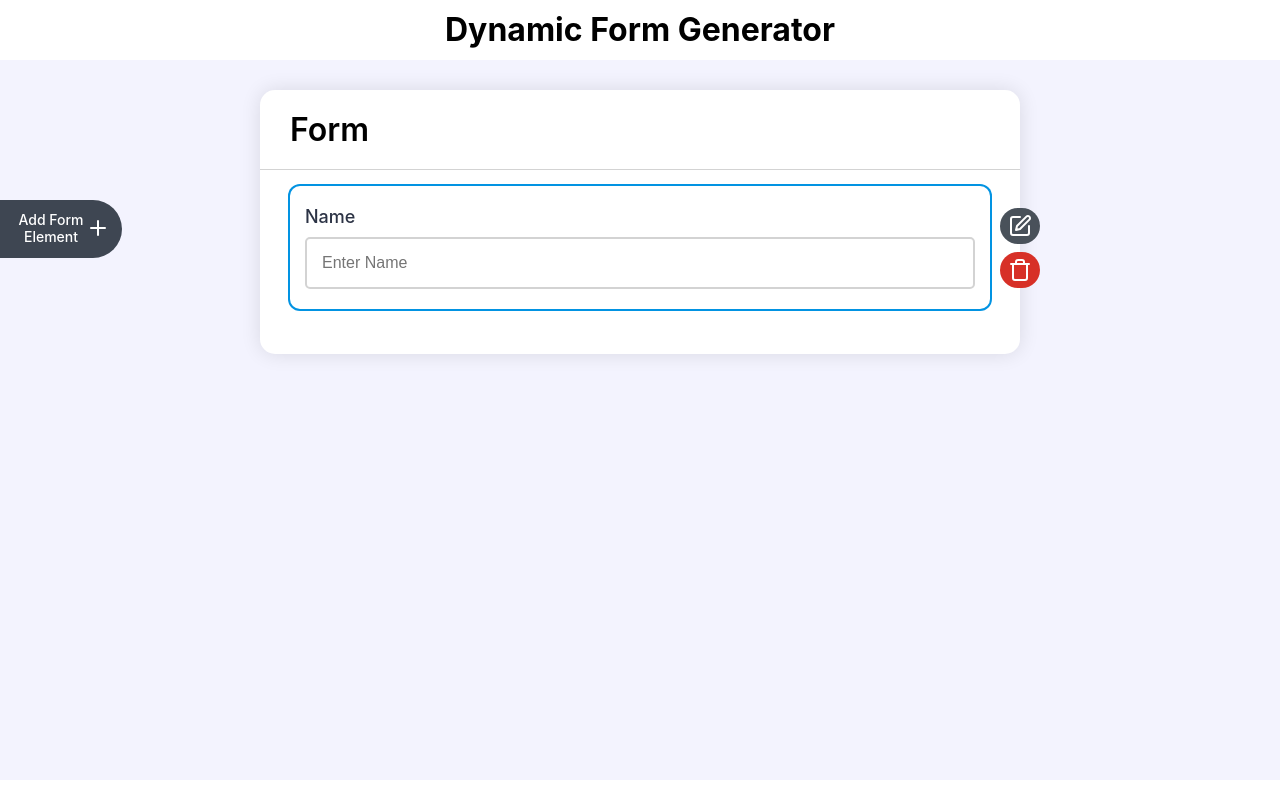
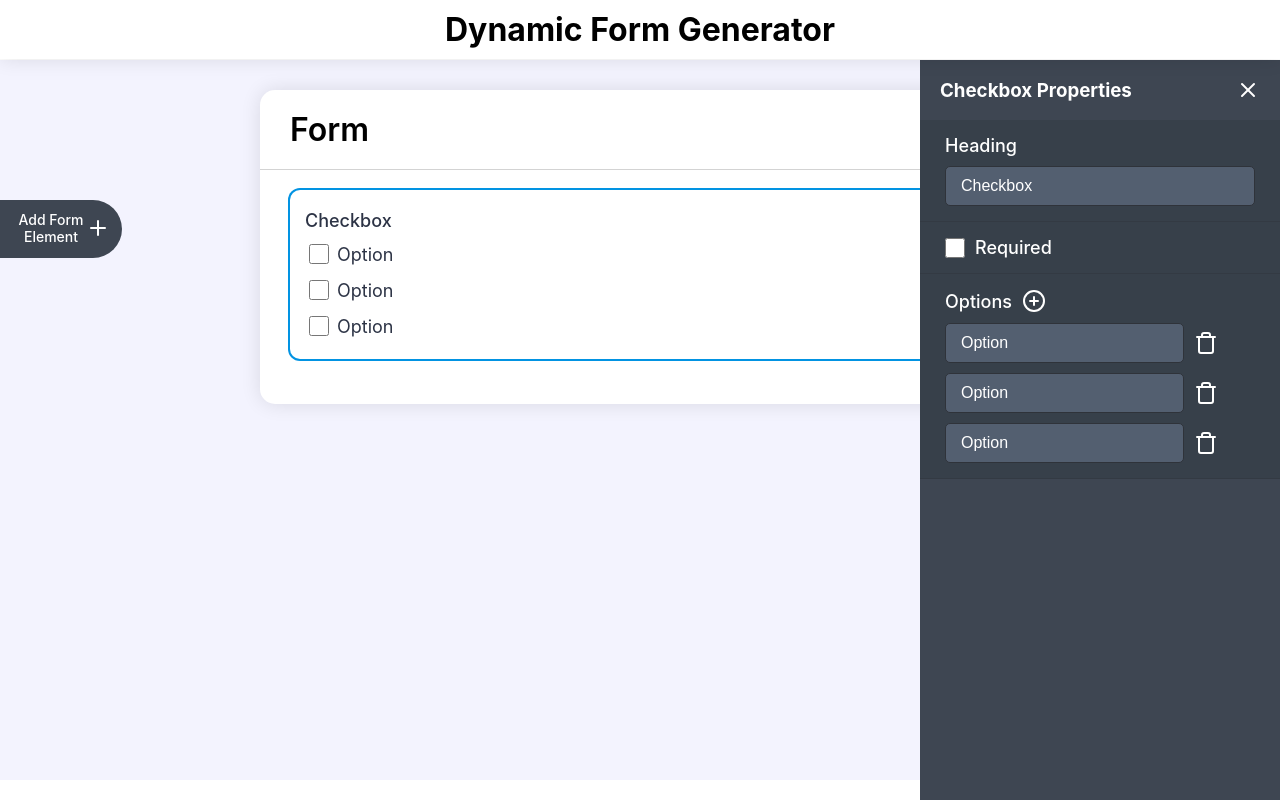
Before and after one commit to akarsh1028/dynamic-form-generator, a React (Create React App) app: page / in a window 1280 px wide. Both pictures are taken after a click on the button 1020 px from the left and 225 px from the top of the page. Built offline with nearby package versions, Linux system fonts and the light colour scheme.

Commit message:
form input done

```diff
--- a/src/App.js
+++ b/src/App.js
@@ -1,8 +1,12 @@
+import { useSelector } from 'react-redux';
 import styles from './App.module.css'
 import DynamicForm from './components/DynamicForm';
+import EditBar from './components/EditBar';
 import ElementsBar from './components/ElementsBar';
 
 function App() {
+
+  const editstate = useSelector((state) => state.editStatus.value.status)
 
   return (
     <>
@@ -12,6 +16,7 @@ function App() {
       <main className={styles.mainContent}>
         <ElementsBar/>
         <DynamicForm />
+        { editstate && <EditBar/> }
       </main>
     </>
   );
--- a/src/App.module.css
+++ b/src/App.module.css
@@ -5,6 +5,7 @@
   background: #fff;
   width: 100%;
   z-index: 50;
+  box-shadow: 0px 0px 20px 0px #0000001c;
 }
 
 .header h1 {
--- /dev/null
+++ b/src/app/slice/editStatus.js
@@ -0,0 +1,24 @@
+import { createSlice } from "@reduxjs/toolkit";
+
+export const editSlice = createSlice({
+  name: "editslice",
+  initialState: {
+    value: {
+      status: false,
+      index: 0
+    }
+  },
+  reducers: {
+    toggleState: (state, actions) => {
+      state.value.status = !state.value.status;
+      state.value.index = actions.payload
+    },
+    updateIndex: (state, actions) => {
+      state.value.index = actions.payload
+    }
+  },
+})
+
+export const { toggleState, updateIndex } = editSlice.actions
+
+export default editSlice.reducer
--- a/src/app/slice/formSlice.js
+++ b/src/app/slice/formSlice.js
@@ -5,15 +5,13 @@ export const formSlice = createSlice({
   initialState: {
     value: {
       heading: "Form",
-      items: 1,
       inputs: [
         {
-          label: "Name",
+          label: "Checkbox",
           placeholder: "Enter Name",
-          type: "text",
+          type: "checkbox",
           required: false,
-          min: 5,
-          max: 10,
+          option: ["Option", "Option", "Option"],
         },
       ]
     },
@@ -28,11 +26,23 @@ export const formSlice = createSlice({
     },
     changeHeading: (state) => {
       console.log(state.value.heading)
-    }
+    },
+    valueChange: (state, actions) => {
+      state.value.inputs[actions.payload.index][actions.payload.type] = actions.payload.value
+    },
+    optionChange: (state, actions) => {
+      state.value.inputs[actions.payload.index].option[actions.payload.option] = actions.payload.value
+    },
+    addOption: (state, actions) => {
+      state.value.inputs[actions.payload].option.push(`Option`)
+    },
+    deleteOption: (state, action) => {
+      state.value.inputs[action.payload.index].option.splice(action.payload.option, 1);
+    },
   },
 })
 
 // Action creators are generated for each case reducer function
-export const { addElement, deleteElement, changeHeading } = formSlice.actions
+export const { addElement, deleteElement, changeHeading, valueChange, addOption, deleteOption, optionChange } = formSlice.actions
 
 export default formSlice.reducer
--- a/src/app/store.js
+++ b/src/app/store.js
@@ -1,8 +1,10 @@
 import { configureStore } from '@reduxjs/toolkit'
 import formReducer from './slice/formSlice'
+import editStatus from './slice/editStatus'
 
 export default configureStore({
   reducer: {
     dynamicform: formReducer,
+    editStatus: editStatus,
   },
 })
--- a/src/components/DynamicForm.js
+++ b/src/components/DynamicForm.js
@@ -1,22 +1,20 @@
-import { useState } from 'react';
 import styles from './styles/dynamicform.module.css';
 import FormInput from './elements/FormInput';
 import { useSelector } from 'react-redux';
 
 const DynamicForm = () => {
 
-  const [active, setActive] = useState(0);
   const form = useSelector((state) => state.dynamicform.value)
 
   return (
     <section className={styles.dynamicform}>
       <div className={styles.container}>
         <div className={styles.heading}>{form.heading}</div>
-        <ul className={styles.formlist}>
+        <div className={styles.formlist}>
           {form.inputs.map((item, index) => (
-            <FormInput key={`input-${index}`} data={item} styles={styles} active={index === active} setActive={setActive} index={index}/>
+            <FormInput key={`input-${index}`} data={item} styles={styles} index={index}/>
           ))}
-        </ul>
+        </div>
       </div>
     </section>
   )
--- /dev/null
+++ b/src/components/EditBar.js
@@ -0,0 +1,82 @@
+import React from 'react'
+import styles from './styles/editbar.module.css';
+import { PlusCircleIcon, Trash, X } from 'lucide-react';
+import { useDispatch, useSelector } from 'react-redux';
+import { toggleState } from '../app/slice/editStatus';
+import { addOption, deleteOption, optionChange, valueChange } from '../app/slice/formSlice';
+
+const EditBar = () => {
+
+  const editindex = useSelector((state) => state.editStatus.value.index)
+  const editForm = useSelector((state) => state.dynamicform.value.inputs[editindex])
+  const dispatch = useDispatch();
+
+  console.log(editForm)
+
+  const labelHandler = (type, value) => {
+    dispatch(valueChange({ index: editindex, type: type, value: value }));
+  }
+
+  const optionHandler = (option, value) => {
+    dispatch(optionChange({ index: editindex, option: option, value: value }));
+  }
+
+  return (
+    <section className={styles.elementsbar}>
+      <div className={styles.header}>
+        <h3>{editForm.type} Properties</h3>
+        <X className={styles.closeIcon} onClick={() => dispatch(toggleState())} />
+      </div>
+      <ul className={styles.properties}>
+        <li>
+          <label>Heading</label>
+          <input className={styles.inputselect} type='text' value={editForm.label} onChange={(e) => labelHandler('label', e.target.value)} />
+        </li>
+        {(editForm.type === 'checkbox' || editForm.type === 'radio' || editForm.type === 'dropdown') ? null :
+          <li>
+            <label>Placeholder</label>
+            <input className={styles.inputselect} type='text' value={editForm.placeholder} onChange={(e) => labelHandler('placeholder', e.target.value)} />
+          </li>
+        }
+        {(editForm.type === 'text' || editForm.type === 'email' || editForm.type === 'password' || editForm.type === 'number') &&
+          <li>
+            <label>Input Type</label>
+            <select className={styles.inputselect} value={editForm.type} onChange={(e) => labelHandler('type', e.target.value)}>
+              <option value='text'>Text</option>
+              <option value='email'>Email</option>
+              <option value='password'>Password</option>
+              <option value='number'>Number</option>
+            </select>
+          </li>
+        }
+        <li className={styles.line}>
+          <input className={`${styles.inputselect} ${styles.radiocheck}`} id='required' type='checkbox' value={editForm.required} onChange={() => labelHandler('required', !editForm.required)} />
+          <label htmlFor='required'>Required</label>
+        </li>
+        {editForm.type === 'number' && <>
+          <li>
+            <label>Min</label>
+            <input className={styles.inputselect} type='number' value={editForm.min} onChange={(e) => labelHandler('min', e.target.value)} />
+          </li>
+          <li>
+            <label>Max</label>
+            <input className={styles.inputselect} type='number' value={editForm.max} onChange={(e) => labelHandler('max', e.target.value)} />
+          </li>
+        </>}
+        {(editForm.type === 'checkbox' || editForm.type === 'radio' || editForm.type === 'dropdown') &&
+          <li>
+            <label>Options <PlusCircleIcon color='white' onClick={() => dispatch(addOption(editindex))}/></label>
+            {editForm.option.map((item, index) => (
+              <div key={`item-${index}`} style={{display: 'flex', alignItems: 'center', gap: '10px'}}>
+                <input className={styles.inputselect} type='text' value={item} onChange={(e) => optionHandler(index, e.target.value)} />
+                {editForm.option.length > 1 && <Trash cursor="pointer" color='white' onClick={() => dispatch(deleteOption({option: index, index: editindex}))}/>}
+              </div>
+            ))}
+          </li>
+        }
+      </ul>
+    </section>
+  )
+}
+
+export default EditBar
--- a/src/components/elements/FormInput.js
+++ b/src/components/elements/FormInput.js
@@ -1,32 +1,40 @@
 import { Edit, Trash } from 'lucide-react'
 import React from 'react'
-import { useDispatch } from 'react-redux'
+import { useDispatch, useSelector } from 'react-redux'
 import styles from '../styles/forminput.module.css'
 import { deleteElement } from '../../app/slice/formSlice'
+import { toggleState, updateIndex } from '../../app/slice/editStatus'
 
-const FormInput = ({ data, active, setActive, index }) => {
+const FormInput = ({ data, index }) => {
 
-  const dispatch = useDispatch()
+  const editindex = useSelector((state) => state.editStatus.value.index)
+  const dispatch = useDispatch();
+
+  const stateHandler = (index) => {
+    dispatch(updateIndex(index))
+  }
 
   return (
-    <div className={`${styles.forminput} ${active && styles.activeform}`} onClick={() => setActive(index)}>
-      <label className={`${styles.labelheading} ${data.required ? styles.required : ''}`} htmlFor={`input-${index}`}>{data.label}</label>
+    <div className={`${styles.forminput} ${index === editindex && styles.activeform}`} onClick={() => stateHandler(index)}>
+      <label className={`${styles.labelheading} ${data.required ? styles.required : ''}`} htmlFor={`input-${index}`}>
+        {data.label ? data.label : <div style={{ color: "gray" }}>Add Label</div>}
+      </label>
       {data.type === 'textarea' ?
-        <textarea readOnly id={`input-${index}`} placeholder={data.placeholder}></textarea>
+        <textarea rows="5" readOnly id={`input-${index}`} placeholder={data.placeholder}></textarea>
         :
         data.type === 'dropdown' ?
           <select id={`input-${index}`}>
-          {data.option.map((item) => (
-            <option key={item} value={item}>{item}</option>
+            {data.option.map((item, i) => (
+              <option key={`drop${index}-${i}`} value={item}>{item ? item : <div style={{ color: "gray" }}>Add Option Title</div>}</option>
             ))}
           </select>
           :
           data.type === 'checkbox' ?
             <div className={styles.optionbox}>
               {data.option.map((item, i) => (
-            <div key={item} className={styles.checkradio}>
-              <input readOnly id={`${data.type+i}-${index}`} type={data.type} />
-              <label htmlFor={`${data.type+i}-${index}`}>{item}</label>
+                <div key={`check${index}-${i}`} className={styles.checkradio}>
+                  <input readOnly id={`${data.type + i}-${index}`} type={data.type} />
+                  <label htmlFor={`${data.type + i}-${index}`}>{item ? item : <div style={{ color: "gray" }}>Add Option Title</div>}</label>
                 </div>
               ))}
             </div>
@@ -34,18 +42,18 @@ const FormInput = ({ data, active, setActive, index }) => {
             data.type === 'radio' ?
               <div className={styles.optionbox}>
                 {data.option.map((item, i) => (
-            <div key={item} className={styles.checkradio}>
-              <input name={`${data.label}-${index}`} readOnly id={`${data.type+i}-${index}`} type={data.type} />
-              <label htmlFor={`${data.type+i}-${index}`}>{item}</label>
+                  <div key={`radio${index}-${i}`} className={styles.checkradio}>
+                    <input name={`${data.label}-${index}`} readOnly id={`${data.type + i}-${index}`} type={data.type} />
+                    <label htmlFor={`${data.type + i}-${index}`}>{item ? item : <div style={{ color: "gray" }}>Add Option Title</div>}</label>
                   </div>
                 ))}
               </div>
               :
-        <input readOnly id={`input-${index}`} type={data.type} placeholder={data.placeholder} />
+              <input id={`input-${index}`} max={data.max} min={data.min} type={data.type} placeholder={data.placeholder} />
       }
-      {active && <div className={styles.options}>
-        <button className={`${styles.setting} ${styles.iconbutton}`}><Edit /></button>
-        <button className={`${styles.trash} ${styles.iconbutton}`} onClick={() => dispatch(deleteElement(index))}><Trash/></button>
+      {index === editindex && <div className={styles.options}>
+        <button className={`${styles.setting} ${styles.iconbutton}`} onClick={() => dispatch(toggleState(index))}><Edit /></button>
+        <button className={`${styles.trash} ${styles.iconbutton}`} onClick={() => dispatch(deleteElement(index))}><Trash /></button>
       </div>
       }
     </div>
--- a/src/components/elements/SelectInputs.js
+++ b/src/components/elements/SelectInputs.js
@@ -14,8 +14,6 @@ const SelectInputs = ({ data, styles }) => {
         placeholder: "Enter Name",
         type: "text",
         required: false,
-        min: 5,
-        max: 10,
       };
     }else if(type === 'Text Area'){
       obj = {
@@ -23,13 +21,11 @@ const SelectInputs = ({ data, styles }) => {
         placeholder: "Area Box...",
         type: "textarea",
         required: false,
-        min: 5,
-        max: 10,
       };
     }else if(type === 'Dropdown'){
       obj = {
         label: "Select Dropdown",
-        option: ["Option1", "Option2", "Option3"],
+        option: ["Option", "Option", "Option"],
         type: "dropdown",
         required: false,
       };
@@ -39,7 +35,7 @@ const SelectInputs = ({ data, styles }) => {
         placeholder: "Enter Name",
         type: "checkbox",
         required: false,
-        option: ["Option1", "Option2", "Option3"],
+        option: ["Option", "Option", "Option"],
       };
     }else if(type === 'Radio'){
       obj = {
@@ -47,7 +43,7 @@ const SelectInputs = ({ data, styles }) => {
         placeholder: "Enter Name",
         type: "radio",
         required: false,
-        option: ["Option1", "Option2", "Option3"],
+        option: ["Option", "Option", "Option"],
       };
     }
     dispatch(addElement(obj));
--- a/src/components/styles/dynamicform.module.css
+++ b/src/components/styles/dynamicform.module.css
@@ -18,6 +18,7 @@
 }
 
 .formlist {
+  margin-top: 20px;
   padding-inline: 30px;
   padding-bottom: 30px;
 }
--- /dev/null
+++ b/src/components/styles/editbar.module.css
@@ -0,0 +1,79 @@
+.elementsbar {
+  position: fixed;
+  right: 0;
+  width: 360px;
+  height: 100%;
+  background-color: #3e4652;
+}
+
+.header {
+  display: flex;
+  justify-content: space-between;
+  align-items: center;
+  color: #ffffff;
+  padding: 0 20px;
+}
+
+.header h3 {
+  text-transform: capitalize;
+}
+
+.closeIcon {
+  cursor: pointer;
+}
+
+.properties {
+  background-color: #37404a;
+  list-style: none;
+  padding: 0;
+  margin: 0;
+}
+
+.properties li {
+  padding: 15px 25px;
+  display: flex;
+  flex-direction: column;
+  gap: 10px;
+  border-bottom: 1px solid #333a43;
+}
+
+.properties label {
+  color: white;
+  font-weight: 500;
+  font-size: 18px;
+  display: flex;
+  align-items: center;
+  gap: 10px;
+}
+
+.inputselect {
+  border-radius: 5px;
+  border: 1px solid #2f333a;
+  padding: 10px 15px;
+  font-size: 16px;
+  outline: none;
+  color: white;
+  background-color: #535f70;
+}
+
+.properties option {
+  background-color: white;
+  color: black;
+  font-size: 18px;
+}
+
+.properties input:hover {
+  border-color: #596066;
+  box-shadow: 0 2px 8px rgba(86,70,50,.15);
+}
+
+.line {
+  flex-direction: row !important;
+  align-items: center;
+}
+
+.radiocheck {
+  width: 20px;
+  height: 20px;
+  margin: 0;
+}
--- a/src/components/styles/elementbar.module.css
+++ b/src/components/styles/elementbar.module.css
@@ -4,6 +4,7 @@
   width: 300px;
   height: 100%;
   background-color: #3e4652;
+  z-index: 50;
 }
 
 .header {
```
Lines whose indentation alone changed are shown as unchanged.
